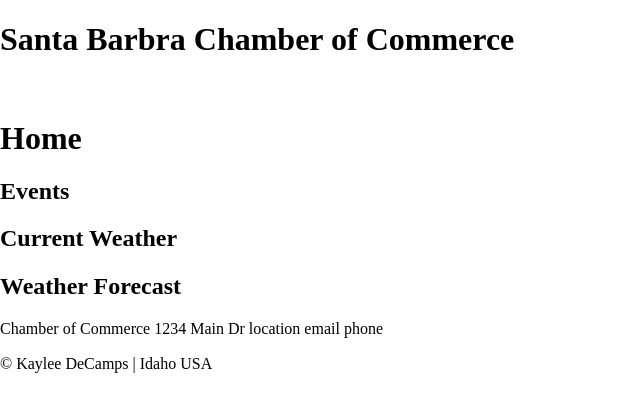
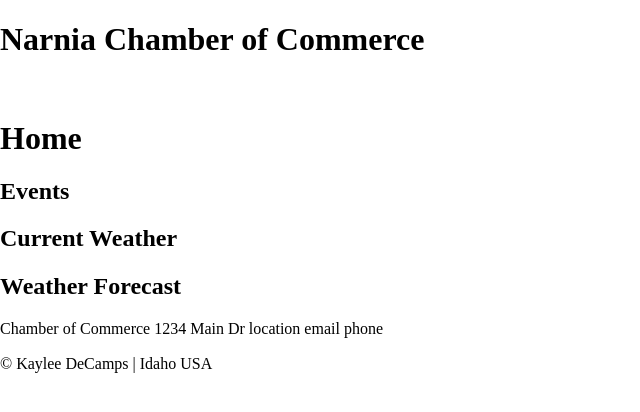
Before and after one commit to kandl25/wdd231, a plain HTML site: page chamber/directory.html in a window 1280 px wide. Shown: the whole page, without its empty margins (0-640 px from the left). Drawn offline with Linux system fonts and the light colour scheme; a script that the page names is missing.

Commit message:
wk2 9/27

```diff
--- a/chamber/directory.html
+++ b/chamber/directory.html
@@ -18,7 +18,7 @@
     </head>
     <body>
         <header>
-            <h1>Santa Barbra Chamber of Commerce</h1>
+            <h1>Narnia Chamber of Commerce</h1>
         </header>
         <main>
             <img>
```
Also changed, not shown: chamber/scripts/main.js (renamed from chamber/scripts/info.js).
